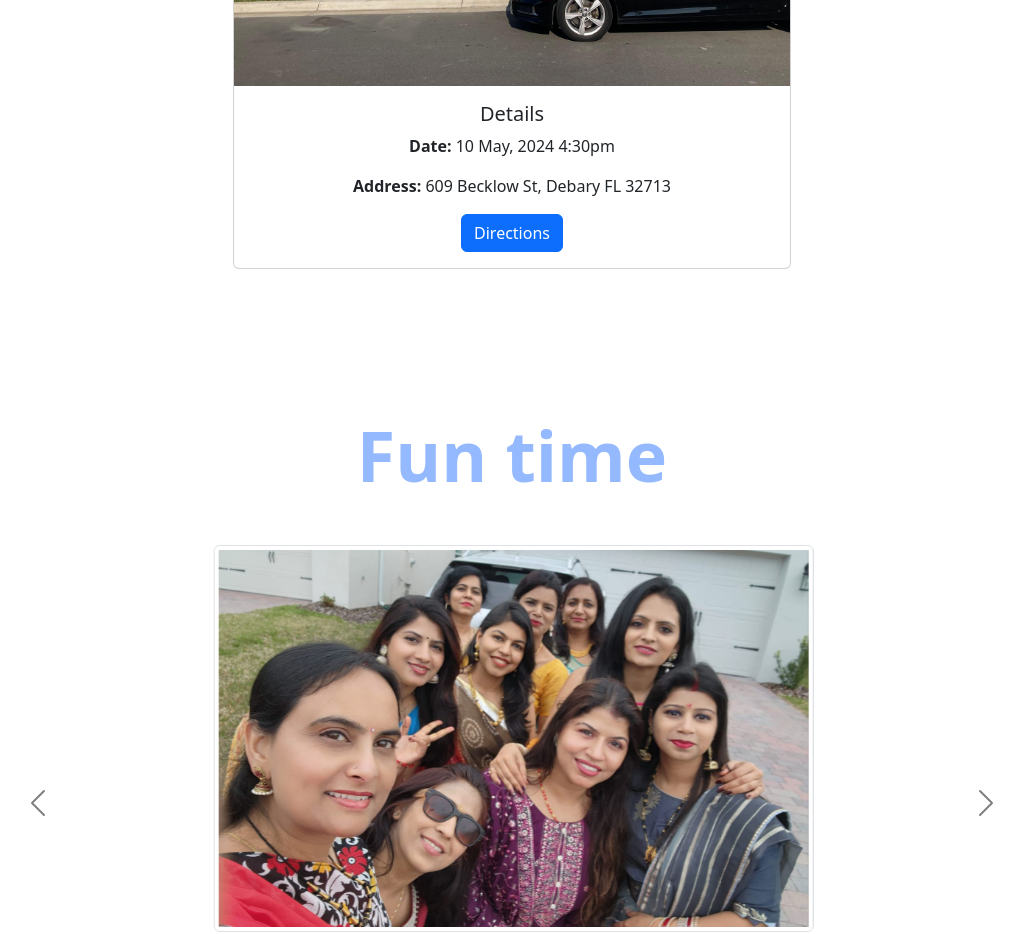
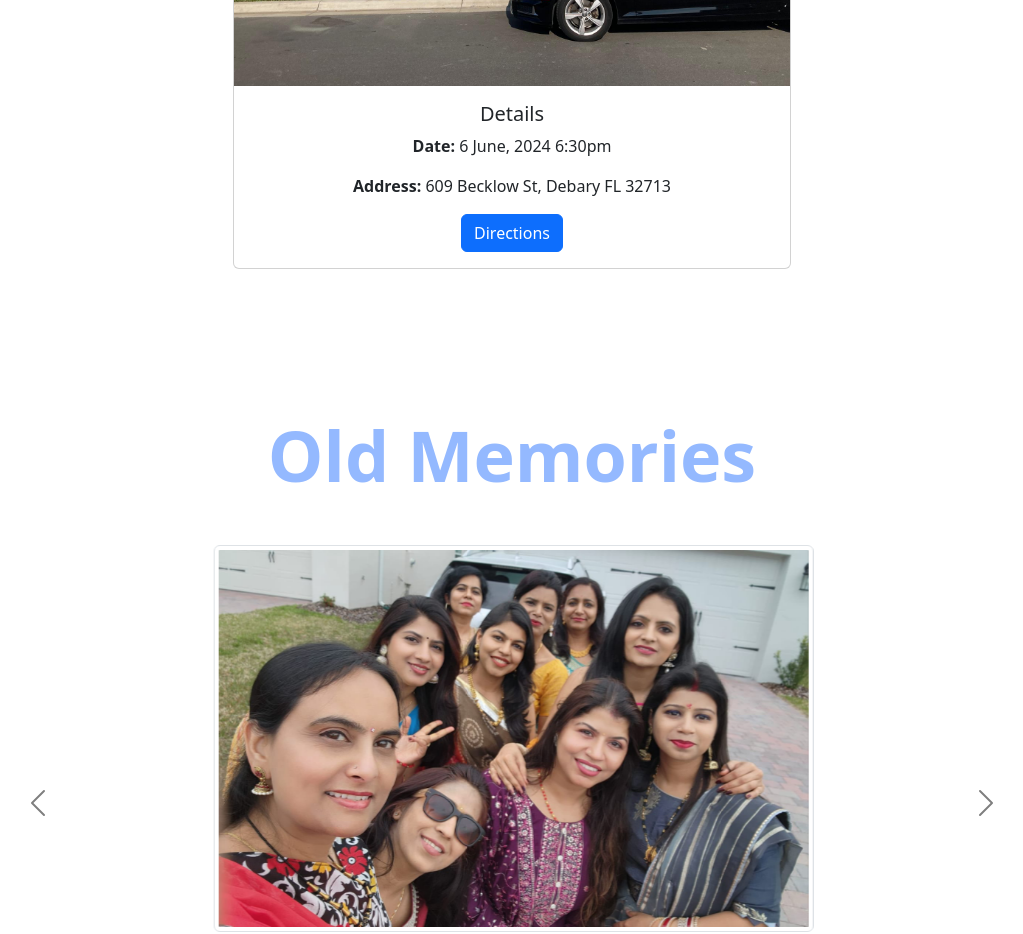
Before and after one commit to kumar65akhilesh/ParTea, a plain HTML site: page index.html in a window 1280 px wide. Shown: the part 1000-1934 px from the top of the page, without its empty margins (128-1151 px from the left). Drawn offline with nearby package versions, Linux system fonts and the light colour scheme.

Commit message:
Update index.html

```diff
--- a/index.html
+++ b/index.html
@@ -40,7 +40,7 @@
         <img src="./assets/images/6.jpg" class="card-img-top" alt="House image">
         <div class="card-body">
           <h5 class="card-title">Details</h5>
-          <p class="card-text"><b>Date:</b> 10 May, 2024 4:30pm</p>
+          <p class="card-text"><b>Date:</b> 6 June, 2024 6:30pm</p>
           <p class="card-text"><b>Address:</b> 609 Becklow St, Debary FL 32713</p>
           <a href="https://www.google.com/maps/place/609+Becklow+St,+DeBary,+FL+32713/@28.8558134,-81.3365537,17z/data=!3m1!4b1!4m6!3m5!1s0x88e71203dd8fc4f1:0x3f76af45b5cab2a3!8m2!3d28.8558087!4d-81.3339788!16s%2Fg%2F11ksnwd1sl?entry=ttu" class="btn btn-primary">Directions</a>
         </div>
@@ -52,7 +52,7 @@
   <section id="Photos" >
 
     <div class="container py-5">
-      <h2 class="lead white-text fw-bold text-center match-color mt-5">Fun time</h2>
+      <h2 class="lead white-text fw-bold text-center match-color mt-5">Old Memories</h2>
       <div id="carouselExampleIndicators" class="carousel slide " data-bs-ride="carousel" data-bs-interval="1500">
         <div class="carousel-indicators ">
           <button type="button" data-bs-target="#carouselExampleIndicators" data-bs-slide-to="0"  class="active "
```
